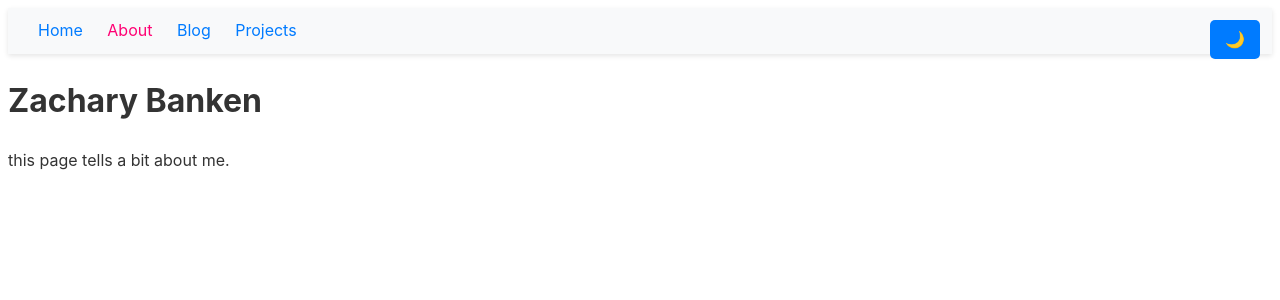
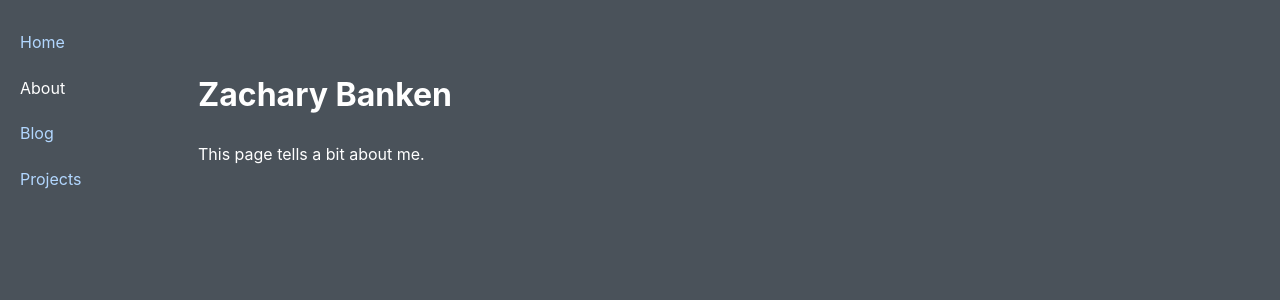
Before and after one commit to zacharybanken/zacharybanken.github.io, a Jekyll site: the page built from about.md, in a window 1280 px wide. Shown: the top 300 px of the page. Built offline with Jekyll 4.4.1, drawn with Linux system fonts in a browser that asks for light colours.

Commit message:
changed layout and created a new color scheme

```diff
--- a/_layouts/default.html
+++ b/_layouts/default.html
@@ -5,10 +5,10 @@
     <title>{{ page.title }}</title>
     <link rel="stylesheet" href="/assets/css/styles.css">
   </head>
-  <script src="{{ "/assets/js/dark-mode.js" | relative_url }}"></script>
   <body>
     {% include navigation.html %}
-    <button id="dark-mode-toggle">🌙</button>
+    <div class="container">
     {{ content }}
+    </div>
   </body>
 </html>
--- a/_layouts/post.html
+++ b/_layouts/post.html
@@ -2,6 +2,7 @@
 layout: default
 ---
 <article class="post">
+
     <h1 class="post-title">{{ page.title }}</h1>
     <p class="post-meta">Published on {{ page.date | date: "%B %d, %Y" }}</p>
 
--- a/_sass/main.scss
+++ b/_sass/main.scss
@@ -1,77 +1,67 @@
+:root {
+  --BACKGROUND-COLOR: #4a525a;
+  --BACKGROUND-COLOR-2: #2f343a;
+  --TEXT-COLOR: #ffffff;
+}
+
 .current {
-    color: rgb(255, 0, 115);
+    color: rgb(255, 255, 255);
 }
 
 body {
     font-family: 'Inter', sans-serif;
     line-height: 1.6;
-    color: #333;
+    color: #ffffff;
+    background: var(--BACKGROUND-COLOR);
+    padding: 20px;
   }
 
 
+nav {
+    position: fixed;
+    top: 0;
+    left: 0;
+    width: 50px; /* Adjust width as needed */
+    height: 100%;
+    background: var(--BACKGROUND-COLOR);
+    padding: 20px;
+    // box-shadow: 2px 0 5px rgba(0, 0, 0, 0.1);
+    display: flex;
+    flex-direction: column;
+    align-items: flex-start;
+    // border-right: 2px solid var(--BACKGROUND-COLOR-2); /* Sidebar underline effect */
+}
+
+a {
+    display: block;
+    width: 100%;
+    color: #b2d7ff;
+    text-decoration: none;
+    padding: 10px 0;
+}
+
+a:hover {
+    text-decoration: underline;
+}
+
+/* Adjust main content so it doesn’t overlap the sidebar */
 .container {
+    margin-left: 150px; /* Match sidebar width + some space */
     max-width: 800px;
-    margin: 0 auto;
     padding: 20px;
-  }
-
-.grid {
-    display: grid;
-    grid-template-columns: 1fr 3fr;
-    gap: 20px;
-  }
-
-nav {
-    background: #f8f9fa;
-    padding: 10px 20px;
-    box-shadow: 0 2px 5px rgba(0, 0, 0, 0.1);
-  }
-
-nav a {
-    color: #007bff;
-    text-decoration: none;
-    padding: 10px;
-  }
-
-nav a:hover {
-    text-decoration: underline;
-  }
+}
 
 .post {
     border-bottom: 1px solid #ddd;
-    padding: 20px 0;
+    //padding: 20px 0;
   }
 
 .post-title {
     font-size: 1.8rem;
-    color: #007bff;
+    color: #ffffff;
   }
 
 .post-meta {
-    color: #666;
+    color: #c0c0c0;
     font-size: 0.9rem;
   }
-
-
-body.dark-mode {
-    background: #121212;
-    color: #f5f5f5;
-  }
-
-#dark-mode-toggle {
-    position: fixed;
-    top: 20px;
-    right: 20px;
-    background: #007bff;
-    color: #fff;
-    border: none;
-    padding: 10px 15px;
-    font-size: 1rem;
-    cursor: pointer;
-    border-radius: 5px;
-    z-index: 1000; /* Ensures it stays on top */
-  }
-
-#dark-mode-toggle:hover {
-    background: #0056b3;
-  }
--- a/about.md
+++ b/about.md
@@ -4,4 +4,4 @@ title: About
 ---
 # Zachary Banken
 
-this page tells a bit about me.
+This page tells a bit about me.
--- a/blog.html
+++ b/blog.html
@@ -6,9 +6,10 @@ title: Blog
 
 <ul>
   {% for post in site.posts %}
-    <li>
+
       <h2><a href="{{ post.url }}">{{ post.title }}</a></h2>
+      {{ post.date | date: "%B %d, %Y" }}
       {{ post.excerpt }}
-    </li>
+      <br></br>
   {% endfor %}
 </ul>
```
Also changed, not shown: 7 other files.
